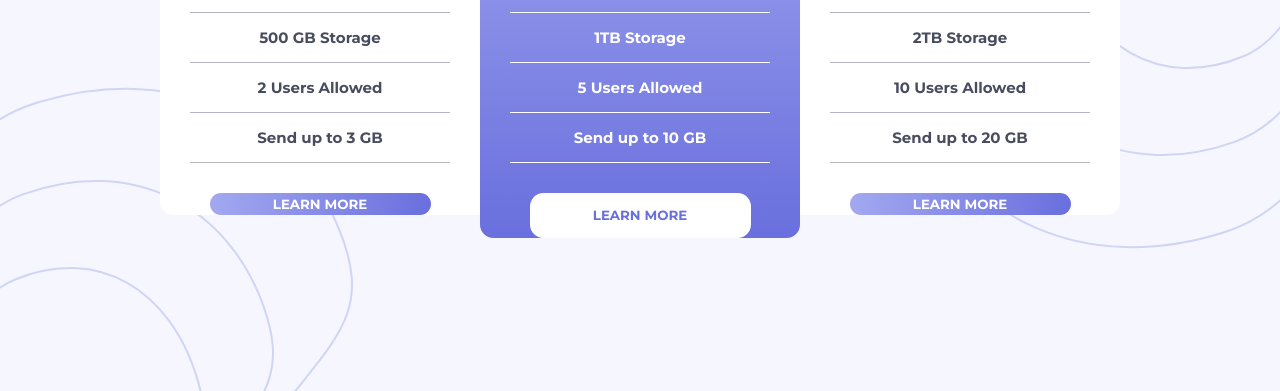
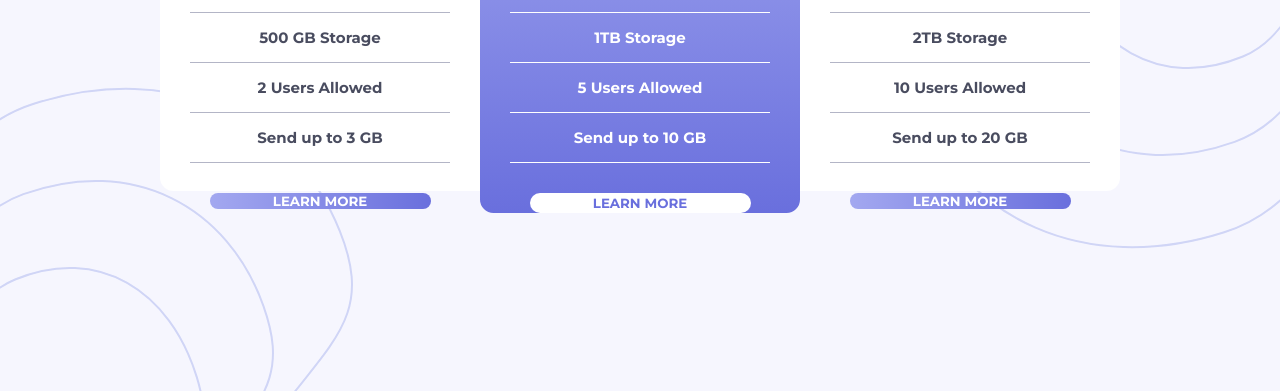
Before and after one commit to DieterLotz/frontendmentor.pricingcomponent, a plain HTML site: page index.html in a window 1280 px wide. Shown: the part 409-800 px from the top of the page. Drawn offline with Linux system fonts and the light colour scheme.

Commit message:
Height Fix

```diff
--- a/styles.css
+++ b/styles.css
@@ -108,7 +108,7 @@ p span {
     display: flex;
     justify-content: center;
     width: 100%;
-    min-height: 50%;
+    height: 50%;
 }
 
 .card {
```
